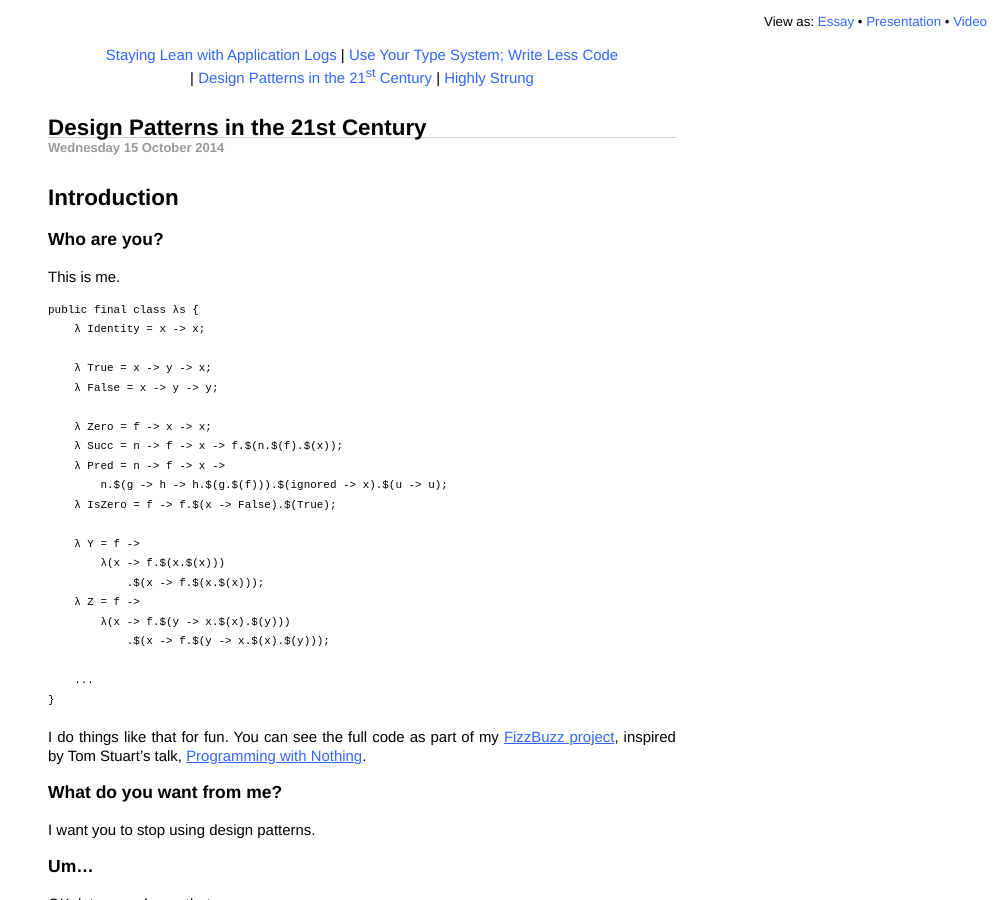
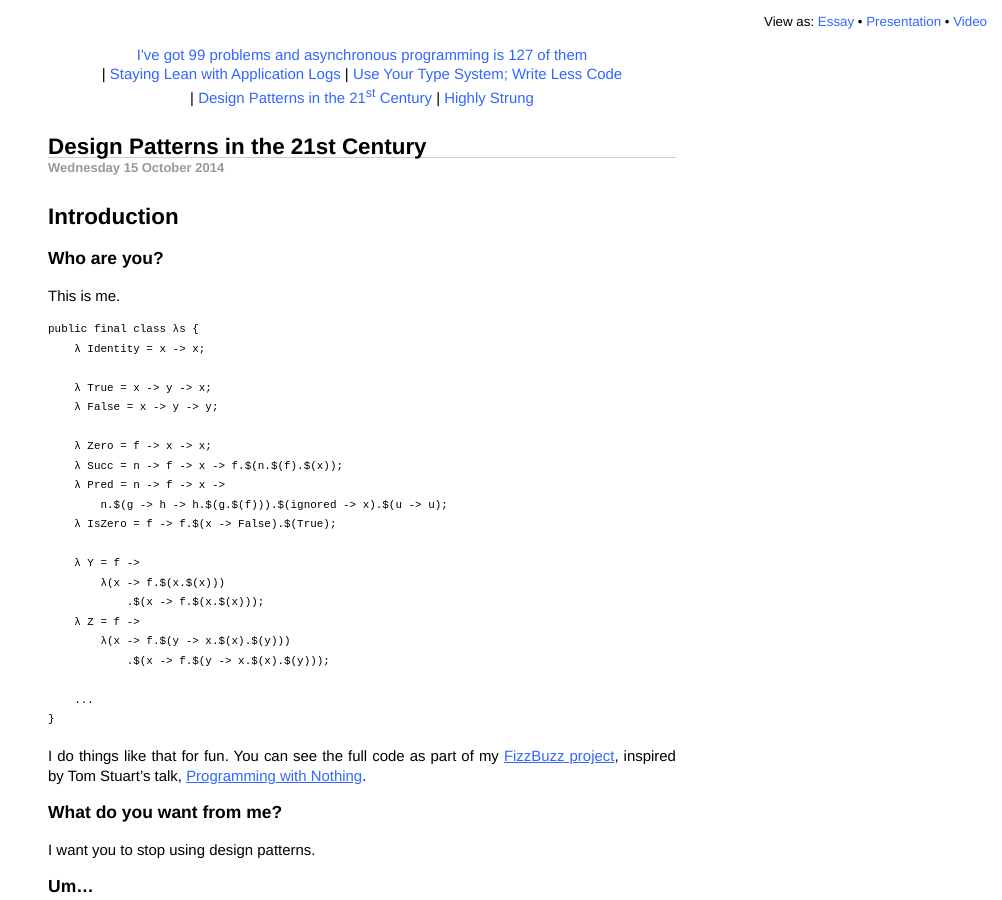
Before and after one commit to SamirTalwar/talks, a Jekyll site: the page built from design-patterns-in-the-21st-century.md, in a window 1280 px wide and 900 px high. Shown: the whole window, without its empty margins (278-1280 px from the left). Built offline with Jekyll 4.4.1, drawn with Linux system fonts in a browser that asks for light colours; nearby versions of some CDN libraries; comment, search, counter and statistics services are not loaded.

Commit message:
Make 99 Problems the home page.

```diff
--- a/_layouts/default.html
+++ b/_layouts/default.html
@@ -14,6 +14,7 @@
         <div class="site">
             <nav>
                 <ul>
+                    <li><a href="99-problems.html">I've got 99 problems and asynchronous programming is 127 of them</a></li>
                     <li><a href="staying-lean-with-application-logs.html">Staying Lean with Application Logs</a></li>
                     <li><a href="use-your-type-system.html">Use Your Type System; Write Less Code</a></li>
                     <li><a href="design-patterns-in-the-21st-century.html">Design Patterns in the 21<sup>st</sup> Century</a></li>
```
Also changed, not shown: 99-problems.md (+2 -0 lines), staying-lean-with-application-logs.md (+0 -2 lines).
